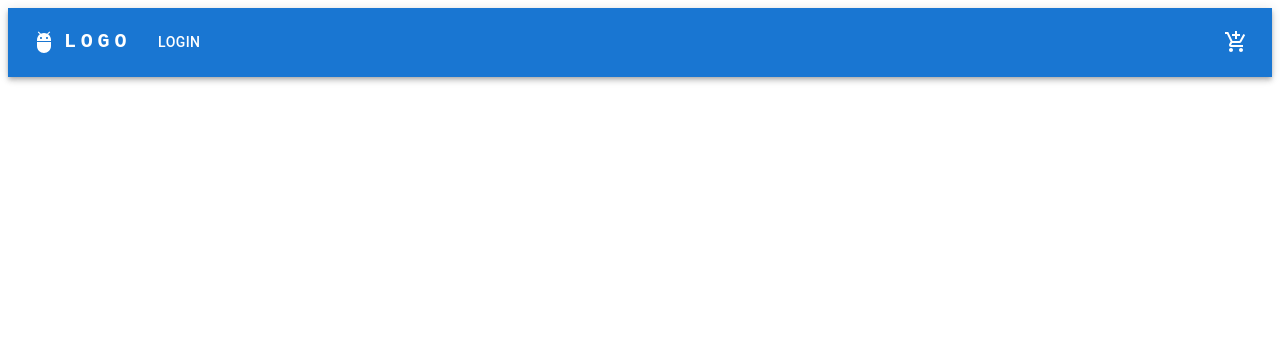
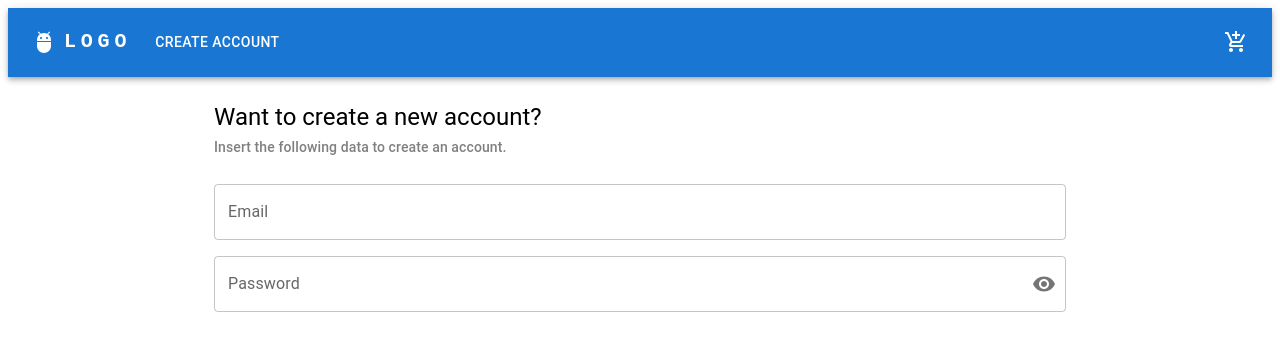
Before and after one commit to oscark22/online-react-store, a React (Vite) app: page /createAccount in a window 1280 px wide. Before the commit this address had no page. Shown: the top 350 px of the page. Built offline with nearby package versions, Linux system fonts and the light colour scheme.

Commit message:
create account route

```diff
--- a/index.html
+++ b/index.html
@@ -4,7 +4,7 @@
     <meta charset="UTF-8" />
     <link rel="icon" type="image/svg+xml" href="/vite.svg" />
     <meta name="viewport" content="width=device-width, initial-scale=1.0" />
-    <title>Vite + React + TS</title>
+    <title>ReactStore</title>
   </head>
   <body>
     <div id="root"></div>
--- a/package.json
+++ b/package.json
@@ -14,6 +14,7 @@
     "@mui/icons-material": "^5.11.11",
     "@mui/material": "^5.11.13",
     "firebase": "^9.19.1",
+    "formik": "^2.2.9",
     "react": "^18.2.0",
     "react-dom": "^18.2.0",
     "react-router-dom": "^6.10.0"
--- a/src/App.css
+++ b/src/App.css
@@ -1,3 +1,11 @@
+html,
+body,
+#root,
+.app,
+.content {
+    font-family: "Roboto","Helvetica","Arial",sans-serif;
+}
+
 .flex-horizontal {
     display: flex;
     flex-direction: horizontal;
--- /dev/null
+++ b/src/comps/Header.tsx
@@ -0,0 +1,34 @@
+import { Box, Typography } from "@mui/material";
+import Grid from "@mui/material/Unstable_Grid2";
+
+interface Props {
+  title: string;
+  subtitle: string;
+}
+
+
+const Header = ({ title, subtitle }: Props) => {
+  return (
+    <>
+      <Grid container rowSpacing={0.5} mb={3}>
+        <Grid xs={12}>
+          <Typography
+            variant="h5"
+          >
+            {title}
+          </Typography>
+        </Grid>
+        <Grid xs={12}>
+          <Typography
+            variant="subtitle2"
+            color="gray"
+          >
+            {subtitle}
+          </Typography>
+        </Grid>
+      </Grid>
+    </>
+  );
+}
+
+export default Header;
--- a/src/comps/Navbar.tsx
+++ b/src/comps/Navbar.tsx
@@ -91,13 +91,13 @@ function ResponsiveAppBar() {
             LOGO
           </Typography>
           <Box sx={{ flexGrow: 1, display: { xs: 'none', md: 'flex' } }}>
-            <Link to='/login'>
+            <Link to='/createAccount'>
               <Button
-                key="Login"
+                key="createAccount"
                 onClick={handleCloseNavMenu}
                 sx={{ my: 2, color: 'white', display: 'block' }}
               >
-                LOGIN
+                CREATE ACCOUNT
               </Button>
             </Link>
           </Box>
--- /dev/null
+++ b/src/pages/CreateAccount.tsx
@@ -0,0 +1,102 @@
+import { Box, Button, Container, FormControl, IconButton, InputAdornment, InputLabel, OutlinedInput, TextField } from '@mui/material';
+import Header from '../comps/Header'
+import { ErrorSharp, Visibility, VisibilityOff } from '@mui/icons-material';
+import React from 'react';
+import { useFormik } from 'formik';
+
+
+interface FormValues {
+  email: string;
+  password: string;
+}
+
+interface FormErrors {
+  email?: string;
+  password?: string;
+}
+
+const initialValues = {
+  email: '',
+  password: ''
+}
+
+const validate = (values: FormValues): FormErrors => {
+  const errors: FormErrors = {};
+
+  if (!values.email) {
+    errors.email = 'Required';
+  } else if (!/^[A-Z0-9._%+-]+@[A-Z0-9.-]+\.[A-Z]{2,4}$/i.test(values.email)) {
+    errors.email = 'Invalid email address';
+  }
+
+  if (!values.password) {
+    errors.password = 'Required';
+  } else if(values.password.length < 10) {
+    errors.password = 'Password needs to be at least 10 characters long.';
+  }
+
+  return errors
+}
+
+const submitData = () => {
+  // pass
+}
+
+const CreateAccount = () => {
+  const [showPassword, setShowPassword] = React.useState(false);
+
+  const handleClickShowPassword = () => setShowPassword((show) => !show);
+
+  const handleMouseDownPassword = (event: React.MouseEvent<HTMLButtonElement>) => {
+    event.preventDefault();
+  };
+
+  const formik = useFormik({
+    initialValues: initialValues,
+    validate: validate,
+    onSubmit: submitData
+  })
+
+  return (
+    <Container
+      maxWidth="md"
+      sx={{ justifySelf:"center" }}
+    >
+      <Header
+        title="Want to create a new account?"
+        subtitle="Insert the following data to create an account."
+      />
+      <FormControl fullWidth sx={{ mb:2 }}>
+        <TextField
+          id="outlined-email"
+          label="Email"
+        />
+      </FormControl>
+      <FormControl fullWidth sx={{ mb: 1 }} variant="outlined">
+        <InputLabel htmlFor="outlined-adornment-password">Password</InputLabel>
+          <OutlinedInput
+            id="outlined-adornment-password"
+            type={showPassword ? 'text' : 'password'}
+            endAdornment={
+              <InputAdornment position="end">
+                <IconButton
+                  aria-label="toggle password visibility"
+                  onClick={handleClickShowPassword}
+                  onMouseDown={handleMouseDownPassword}
+                  edge="end"
+                >
+                {showPassword ? <VisibilityOff /> : <Visibility />}
+              </IconButton>
+            </InputAdornment>
+          }
+          label="Password"
+        />
+      </FormControl>
+      <Button>
+
+      </Button>
+    </Container>
+  );
+}
+
+export default CreateAccount;
--- a/src/routes/Router.tsx
+++ b/src/routes/Router.tsx
@@ -1,5 +1,6 @@
 import { Routes, Route, Navigate } from 'react-router-dom'
 import Dashboard from '../pages/Dashboard'
+import CreateAccount from '../pages/CreateAccount';
 
 
 const Router = () => {
@@ -7,6 +8,7 @@ const Router = () => {
     <Routes>
       <Route path='/' element={<Navigate to="/dashboard" replace />} />
       <Route path='/dashboard' element={<Dashboard />}/>
+      <Route path='/createAccount' element={<CreateAccount />}/>
     </Routes>
   )
 }
```
Also changed, not shown: src/pages/Login.tsx (deleted), 1 other file (tests, documents, lock files or other folders).
